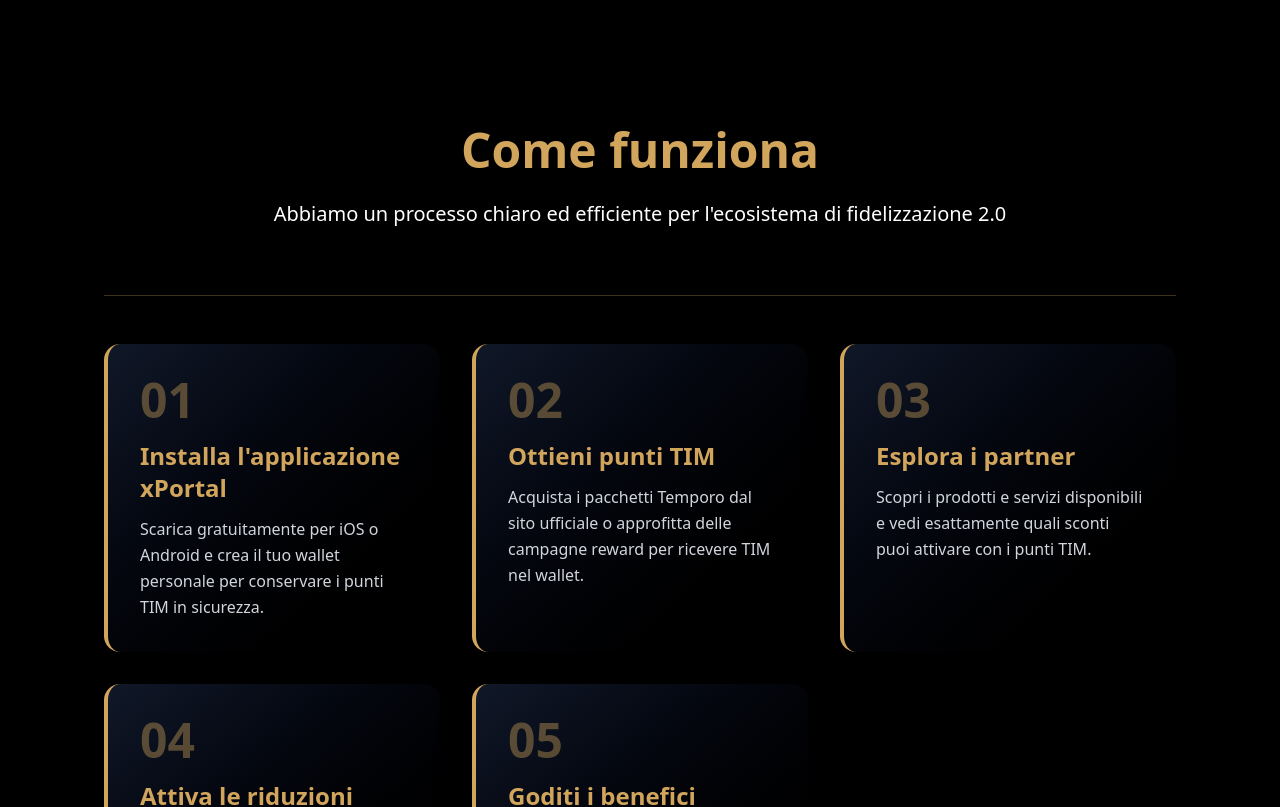
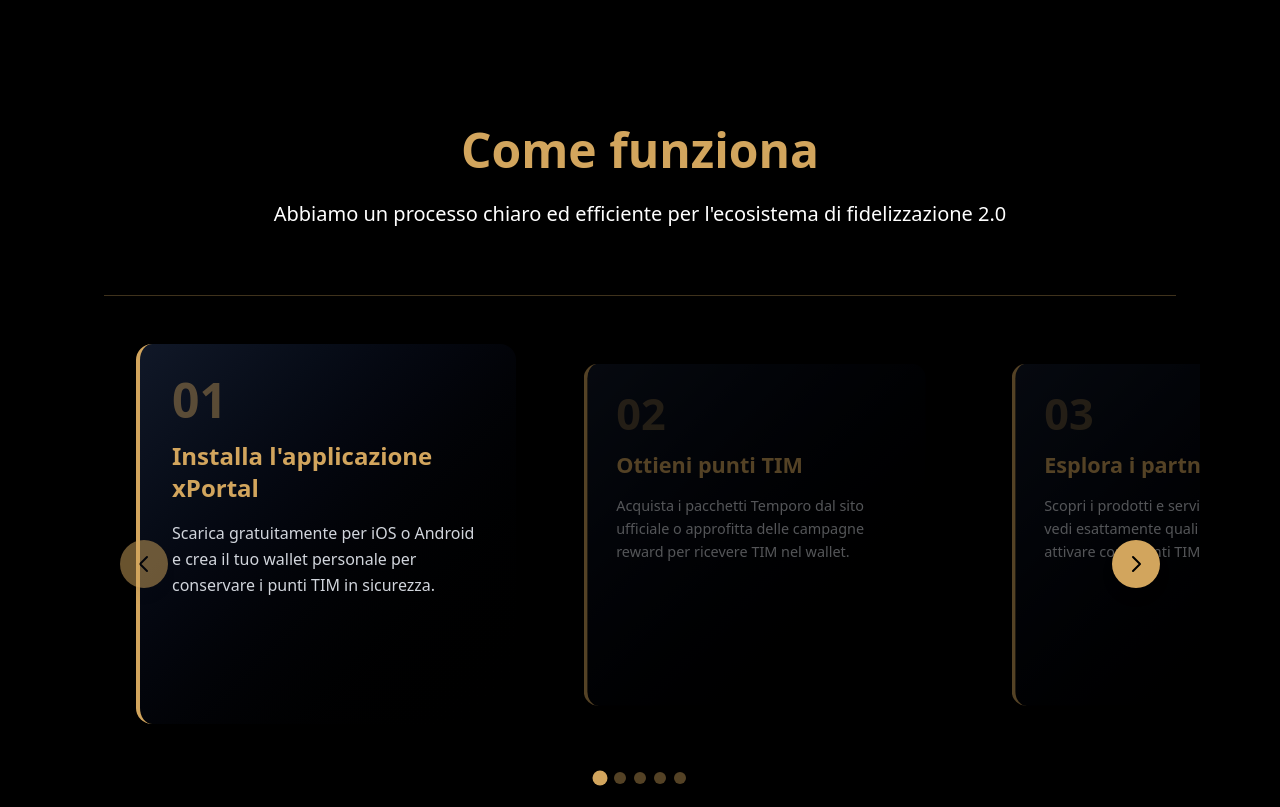
Before and after one commit to wallbreaker1/temporo, a Next.js app: page /it in a window 1280 px wide. Shown: the part 2720-3527 px from the top of the page. Built offline with nearby package versions, Linux system fonts and the light colour scheme.

Commit message:
new changes

```diff
--- a/components/HowItWorks.tsx
+++ b/components/HowItWorks.tsx
@@ -1,3 +1,7 @@
+"use client";
+
+import { useState, useRef, useEffect } from "react";
+
 interface HowItWorksProps {
   title: string;
   subtitle: string;
@@ -6,6 +10,11 @@
     index: string;
     title: string;
     description: string;
+    button?: {
+      text: string;
+      onClick: () => void;
+      variant?: "primary" | "secondary";
+    };
   }[];
 }
 
@@ -15,8 +24,153 @@
   description,
   steps,
 }: HowItWorksProps) {
+  const [currentSlide, setCurrentSlide] = useState(0);
+  const [isDragging, setIsDragging] = useState(false);
+  const [dragOffset, setDragOffset] = useState(0);
+  const [startX, setStartX] = useState(0);
+  const [isMobile, setIsMobile] = useState(false);
+  const [isClient, setIsClient] = useState(false);
+  const sliderRef = useRef<HTMLDivElement>(null);
+
+  // Minimum swipe distance pentru a triggera schimbarea slide-ului
+  const minSwipeDistance = 50;
+
+  // Check if mobile on client side și setează flag că suntem pe client
+  useEffect(() => {
+    setIsClient(true);
+    const checkIsMobile = () => {
+      setIsMobile(window.innerWidth < 768);
+    };
+
+    checkIsMobile();
+    window.addEventListener("resize", checkIsMobile);
+    return () => window.removeEventListener("resize", checkIsMobile);
+  }, []);
+
+  const nextSlide = () => {
+    setCurrentSlide((prev) => (prev + 1) % steps.length);
+  };
+
+  const prevSlide = () => {
+    setCurrentSlide((prev) => (prev - 1 + steps.length) % steps.length);
+  };
+
+  const goToSlide = (index: number) => {
+    setCurrentSlide(index);
+  };
+
+  // Mouse/Touch handlers pentru drag natural
+  const handleStart = (clientX: number) => {
+    setIsDragging(true);
+    setStartX(clientX);
+    setDragOffset(0);
+  };
+
+  const handleMove = (clientX: number) => {
+    if (!isDragging) return;
+
+    const diff = clientX - startX;
+    setDragOffset(diff);
+  };
+
+  const handleEnd = () => {
+    if (!isDragging) return;
+
+    setIsDragging(false);
+
+    // Determină dacă trebuie să schimbe slide-ul
+    if (Math.abs(dragOffset) > minSwipeDistance) {
+      if (dragOffset > 0 && currentSlide > 0) {
+        prevSlide();
+      } else if (dragOffset < 0 && currentSlide < steps.length - 1) {
+        nextSlide();
+      }
+    }
+
+    setDragOffset(0);
+  };
+
+  // Touch events
+  const onTouchStart = (e: React.TouchEvent) => {
+    handleStart(e.touches[0].clientX);
+  };
+
+  const onTouchMove = (e: React.TouchEvent) => {
+    handleMove(e.touches[0].clientX);
+  };
+
+  const onTouchEnd = () => {
+    handleEnd();
+  };
+
+  // Mouse events
+  const onMouseDown = (e: React.MouseEvent) => {
+    handleStart(e.clientX);
+  };
+
+  const onMouseMove = (e: React.MouseEvent) => {
+    handleMove(e.clientX);
+  };
+
+  const onMouseUp = () => {
+    handleEnd();
+  };
+
+  const onMouseLeave = () => {
+    handleEnd();
+  };
+
+  // Click handler pentru carduri
+  const onCardClick = (index: number) => {
+    if (index !== currentSlide && !isDragging) {
+      goToSlide(index);
+    }
+  };
+
+  const getTransform = () => {
+    const cardWidth = isMobile ? 280 : 380;
+    const gap = isMobile ? 16 : 32;
+    const containerPadding = isMobile ? 16 : 32;
+    const totalCardWidth = cardWidth + 16;
+    const baseOffset = currentSlide * (totalCardWidth + gap);
+    const finalOffset = baseOffset - dragOffset; // Subtract dragOffset pentru mișcarea naturală
+
+    return `translateX(calc(50% - ${finalOffset}px - ${
+      totalCardWidth / 2
+    }px + ${containerPadding}px))`;
+  };
+
+  useEffect(() => {
+    if (sliderRef.current) {
+      sliderRef.current.style.transform = getTransform();
+    }
+  }, [currentSlide, dragOffset, isMobile]);
+
+  // Nu renderiza conținutul până când nu suntem pe client
+  if (!isClient) {
     return (
-    <section className="py-16 lg:py-20 bg-black">
+      <section className="py-16 lg:py-20 bg-black overflow-hidden">
+        <div className="container mx-auto px-4 lg:px-6">
+          <div className="max-w-4xl mx-auto text-center mb-16">
+            <h2 className="text-3xl lg:text-5xl font-bold text-[#D2A55D] mb-6">
+              {title}
+            </h2>
+            <p className="text-white text-lg lg:text-xl mb-6 leading-relaxed">
+              {subtitle}
+            </p>
+          </div>
+          <div className="max-w-6xl mx-auto mb-12">
+            <hr className="border-[#D2A55D]/30" />
+          </div>
+          <div className="max-w-6xl mx-auto text-center">
+            <div className="animate-pulse bg-gray-800 h-96 rounded-2xl"></div>
+          </div>
+        </div>
+      </section>
+    );
+  }
+  return (
+    <section className="py-16 lg:py-20 bg-black overflow-hidden">
       <div className="container mx-auto px-4 lg:px-6">
         {/* Intro Section - Full Width */}
         <div className="max-w-4xl mx-auto text-center mb-16">
@@ -33,25 +187,145 @@
           <hr className="border-[#D2A55D]/30" />
         </div>
 
-        {/* Secțiunea cu Pașii */}
-        <div className="max-w-6xl mx-auto">
-          <div className="grid md:grid-cols-1 lg:grid-cols-3 gap-6 lg:gap-8">
-            {/* Steps */}
-            {steps.map((step, index) => (
+        {/* Slider Container */}
+        <div className="max-w-6xl mx-auto relative">
+          {/* Navigation Buttons - Hidden on mobile */}
+          <button
+            onClick={prevSlide}
+            className="absolute left-4 top-1/2 -translate-y-1/2 z-20 bg-[#D2A55D] hover:bg-[#E6B96A] text-black p-3 rounded-full shadow-lg transition-all duration-300 hover:scale-110 disabled:opacity-50 disabled:cursor-not-allowed hidden md:block"
+            disabled={currentSlide === 0}
+          >
+            <svg
+              className="w-6 h-6"
+              fill="none"
+              stroke="currentColor"
+              viewBox="0 0 24 24"
+            >
+              <path
+                strokeLinecap="round"
+                strokeLinejoin="round"
+                strokeWidth={2}
+                d="M15 19l-7-7 7-7"
+              />
+            </svg>
+          </button>
+
+          <button
+            onClick={nextSlide}
+            className="absolute right-4 top-1/2 -translate-y-1/2 z-20 bg-[#D2A55D] hover:bg-[#E6B96A] text-black p-3 rounded-full shadow-lg transition-all duration-300 hover:scale-110 disabled:opacity-50 disabled:cursor-not-allowed hidden md:block"
+            disabled={currentSlide === steps.length - 1}
+          >
+            <svg
+              className="w-6 h-6"
+              fill="none"
+              stroke="currentColor"
+              viewBox="0 0 24 24"
+            >
+              <path
+                strokeLinecap="round"
+                strokeLinejoin="round"
+                strokeWidth={2}
+                d="M9 5l7 7-7 7"
+              />
+            </svg>
+          </button>
+
+          {/* Slider Track cu touch support */}
+          <div
+            className="overflow-visible px-4 md:px-8 select-none"
+            onTouchStart={onTouchStart}
+            onTouchMove={onTouchMove}
+            onTouchEnd={onTouchEnd}
+            onMouseDown={onMouseDown}
+            onMouseMove={isDragging ? onMouseMove : undefined}
+            onMouseUp={onMouseUp}
+            onMouseLeave={onMouseLeave}
+            style={{ cursor: isDragging ? "grabbing" : "grab" }}
+          >
+            <div
+              ref={sliderRef}
+              className={`flex items-center ${
+                isDragging
+                  ? ""
+                  : "transition-transform duration-500 ease-in-out"
+              }`}
+              style={{ gap: isMobile ? "16px" : "32px" }}
+            >
+              {steps.map((step, index) => {
+                const isActive = index === currentSlide;
+                const cardWidth = isMobile ? 280 : 380;
+                const cardHeight = isMobile ? 320 : 380;
+
+                return (
                   <div
                     key={index}
-                className="group p-8 border-l-4 border-[#D2A55D] bg-gradient-to-br from-gray-900 to-black rounded-2xl shadow-2xl hover:shadow-3xl hover:scale-105 transition-all duration-300 lg:col-span-1"
+                    className={`flex-shrink-0 transition-all duration-300 ${
+                      isDragging ? "cursor-grabbing" : "cursor-pointer"
+                    } ${
+                      isActive
+                        ? "opacity-100 scale-100"
+                        : "opacity-40 scale-90 hover:opacity-70 hover:scale-95"
+                    }`}
+                    style={{
+                      width: `${cardWidth + 16}px`,
+                      height: `${cardHeight + 16}px`,
+                    }}
+                    onClick={() => onCardClick(index)}
                   >
-                <span className="text-4xl lg:text-5xl font-bold text-[#D2A55D]/40 group-hover:text-[#D2A55D]/60 transition-colors duration-300">
+                    <div
+                      className="group w-full h-full p-4 md:p-8 border-l-4 border-[#D2A55D] bg-gradient-to-br from-gray-900 to-black rounded-2xl shadow-2xl hover:shadow-3xl transition-all duration-300 flex flex-col justify-between pointer-events-none"
+                      style={{
+                        width: `${cardWidth}px`,
+                        height: `${cardHeight}px`,
+                      }}
+                    >
+                      <div>
+                        <span className="text-4xl md:text-5xl font-bold text-[#D2A55D]/40 group-hover:text-[#D2A55D]/60 transition-colors duration-300 block mb-3 md:mb-4">
                           {step.index}
                         </span>
-                <h4 className="text-xl lg:text-2xl font-bold text-[#D2A55D] mt-4 mb-3 group-hover:text-[#E6B96A] transition-colors duration-300">
+                        <h4 className="text-lg md:text-2xl font-bold text-[#D2A55D] mb-3 md:mb-4 group-hover:text-[#E6B96A] transition-colors duration-300">
                           {step.title}
                         </h4>
-                <p className="text-gray-300 leading-relaxed group-hover:text-white transition-colors duration-300">
+                        <p className="text-sm md:text-base text-gray-300 leading-relaxed group-hover:text-white transition-colors duration-300">
                           {step.description}
                         </p>
                       </div>
+
+                      {/* Optional Button */}
+                      {step.button && isActive && !isDragging && (
+                        <button
+                          onClick={(e) => {
+                            e.stopPropagation();
+                            step.button!.onClick();
+                          }}
+                          className={`mt-4 md:mt-6 px-4 md:px-6 py-2 md:py-3 rounded-lg text-sm md:text-base font-semibold transition-all duration-300 hover:scale-105 self-start pointer-events-auto ${
+                            step.button.variant === "secondary"
+                              ? "bg-transparent border-2 border-[#D2A55D] text-[#D2A55D] hover:bg-[#D2A55D] hover:text-black"
+                              : "bg-[#D2A55D] text-black hover:bg-[#E6B96A] shadow-lg"
+                          }`}
+                        >
+                          {step.button.text}
+                        </button>
+                      )}
+                    </div>
+                  </div>
+                );
+              })}
+            </div>
+          </div>
+
+          {/* Dots Indicator */}
+          <div className="flex justify-center mt-6 md:mt-8 space-x-2">
+            {steps.map((_, index) => (
+              <button
+                key={index}
+                onClick={() => goToSlide(index)}
+                className={`w-3 h-3 rounded-full transition-all duration-300 ${
+                  index === currentSlide
+                    ? "bg-[#D2A55D] scale-125"
+                    : "bg-[#D2A55D]/40 hover:bg-[#D2A55D]/60"
+                }`}
+              />
             ))}
           </div>
         </div>
```
Lines whose indentation alone changed are shown as unchanged.
